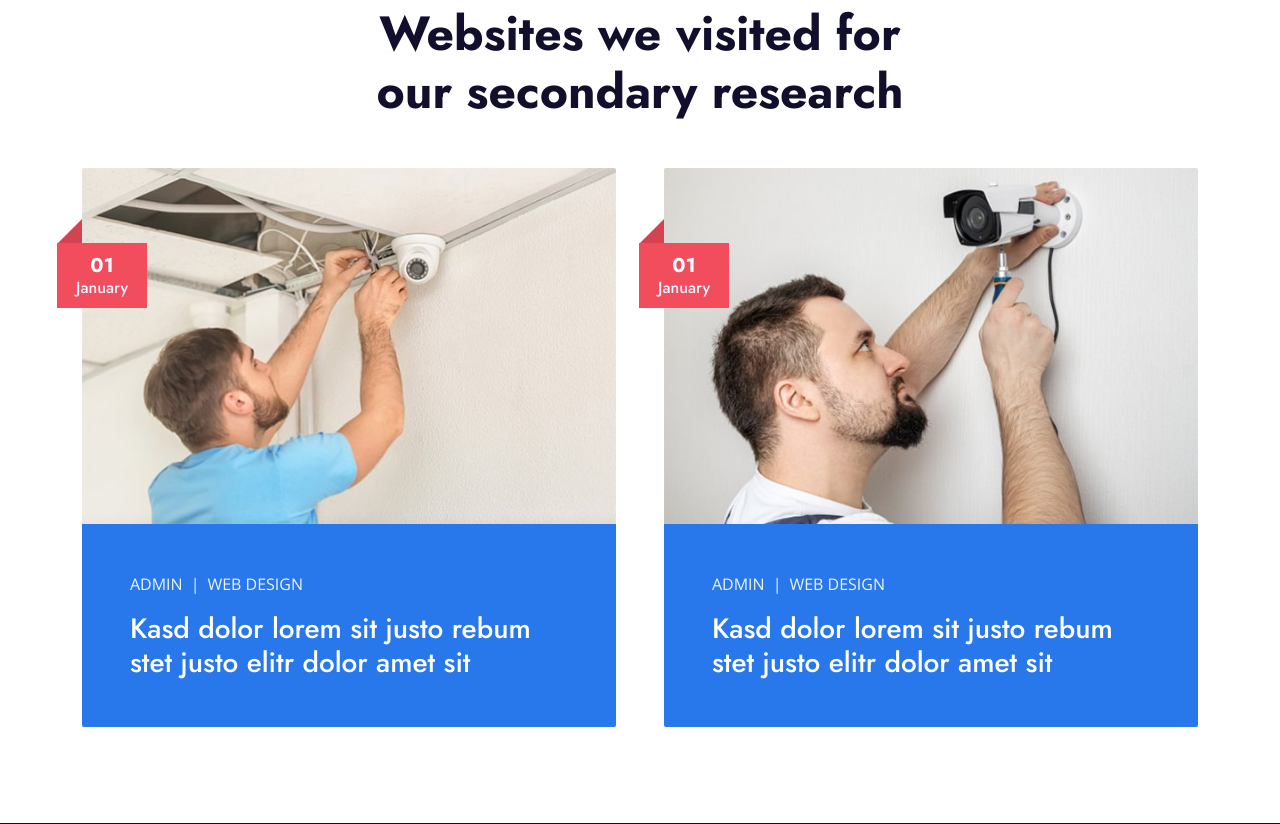
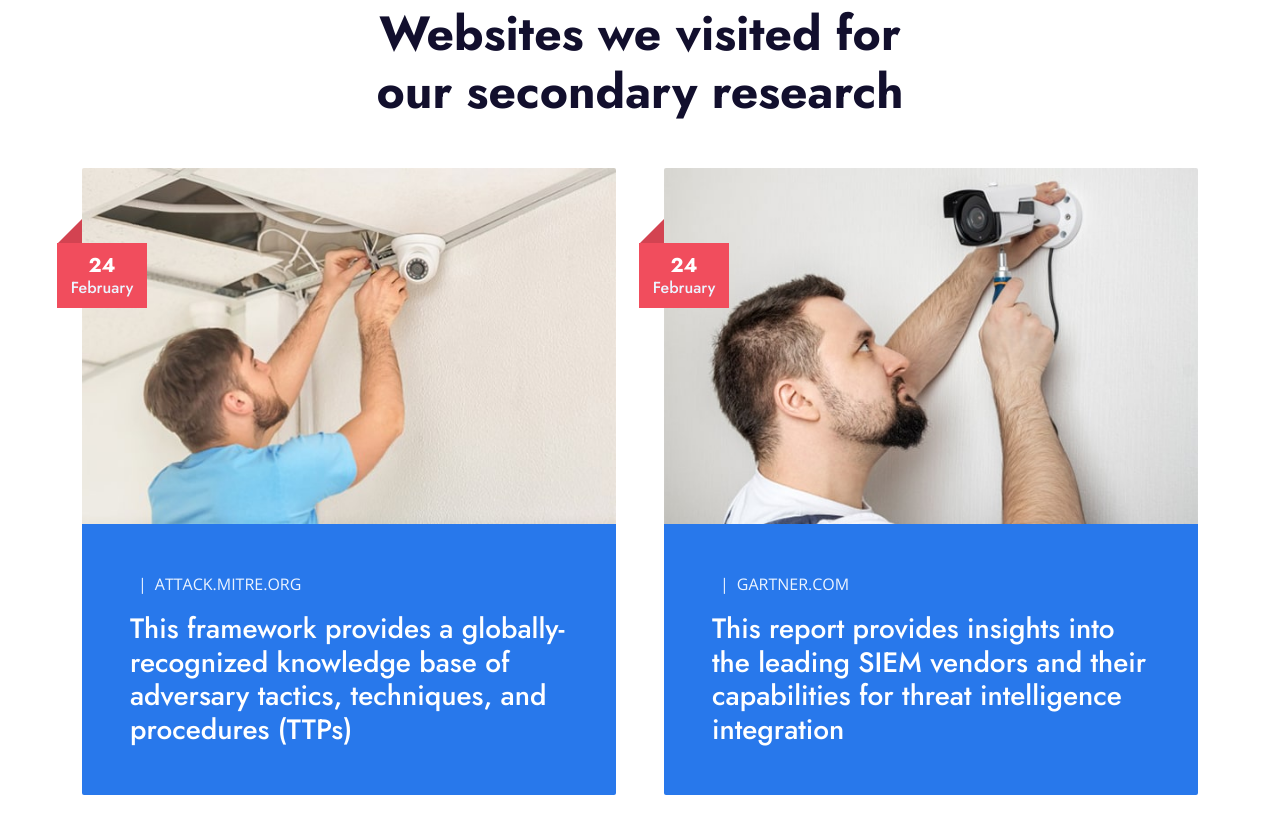
Before and after one commit to Arbaaz-Khan-Tech/Fire-bot, a Flask app: page / in a window 1280 px wide; the page is wider, and only the part inside the window is pictured. Shown: the part 5033-5857 px from the top of that part. Run offline with Flask 3, Linux system fonts and the light colour scheme; some libraries are stand-ins or nearby versions.

Commit message:
Changed Bg for future enhance ment

```diff
--- a/Fire-Bot/static/css/style.css
+++ b/Fire-Bot/static/css/style.css
@@ -217,7 +217,7 @@ h6,
 }
 
 .bg-offer {
-    background: linear-gradient(rgba(18, 15, 45, .5), rgba(18, 15, 45, .5)), url(../img/carousel-2.jpg) top right no-repeat;
+    background: linear-gradient(rgba(18, 15, 45, .5), rgba(18, 15, 45, .5)), url(https://www.syandus.com/hubfs/Syandus/Blogs/EnhanceSkillLevel.jpg) top right no-repeat;
     background-size: cover;
 }
 
--- a/Fire-Bot/templates/index.html
+++ b/Fire-Bot/templates/index.html
@@ -418,17 +418,17 @@
                         <div class="position-relative">
                             <img class="img-fluid w-100 rounded-top" src="img/blog-1.jpg" alt="">
                             <div class="blog-date">
-                                <h5 class="text-white fw-bold mb-0">01</h5>
-                                <h6 class="text-light mb-0">January</h6>
+                                <h5 class="text-white fw-bold mb-0">24</h5>
+                                <h6 class="text-light mb-0">February</h6>
                             </div>
                         </div>
                         <div class="bg-primary rounded-bottom p-5">
                             <div class="d-flex mb-3">
-                                <span class="text-light text-uppercase">Admin</span>
+                                <span class="text-light text-uppercase"></span>
                                 <span class="text-light px-2">|</span>
-                                <span class="text-light text-uppercase">Web Design</span>
+                                <span class="text-light text-uppercase">attack.mitre.org</span>
                             </div>
-                            <a class="h3 m-0 text-white" href="">Kasd dolor lorem sit justo rebum stet justo elitr dolor amet sit</a>
+                            <a class="h3 m-0 text-white" href="https://attack.mitre.org/" target="_blank"> This framework provides a globally-recognized knowledge base of adversary tactics, techniques, and procedures (TTPs)</a>
                         </div>
                     </div>
                 </div>
@@ -437,17 +437,17 @@
                         <div class="position-relative">
                             <img class="img-fluid w-100 rounded-top" src="img/blog-2.jpg" alt="">
                             <div class="blog-date">
-                                <h5 class="text-white fw-bold mb-0">01</h5>
-                                <h6 class="text-light mb-0">January</h6>
+                                <h5 class="text-white fw-bold mb-0">24</h5>
+                                <h6 class="text-light mb-0">February</h6>
                             </div>
                         </div>
                         <div class="bg-primary rounded-bottom p-5">
                             <div class="d-flex mb-3">
-                                <span class="text-light text-uppercase">Admin</span>
+                                <span class="text-light text-uppercase"></span>
                                 <span class="text-light px-2">|</span>
-                                <span class="text-light text-uppercase">Web Design</span>
+                                <span class="text-light text-uppercase">Gartner.com</span>
                             </div>
-                            <a class="h3 m-0 text-white" href="">Kasd dolor lorem sit justo rebum stet justo elitr dolor amet sit</a>
+                            <a class="h3 m-0 text-white" href="https://www.gartner.com/reviews/market/security-information-event-management" target="_blank">This report provides insights into the leading SIEM vendors and their capabilities for threat intelligence integration</a>
                         </div>
                     </div>
                 </div>
```
Also changed, not shown: Fire-Bot/static/img/EnhanceSkillLevel.jpeg (added).
